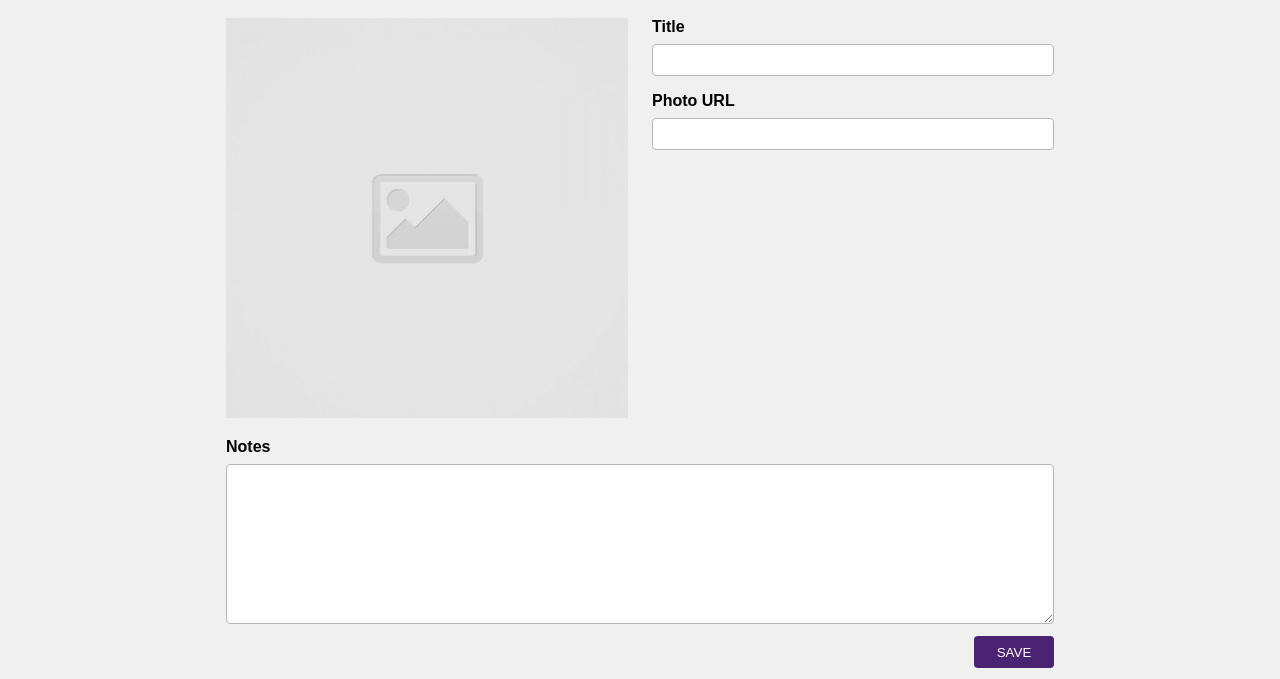
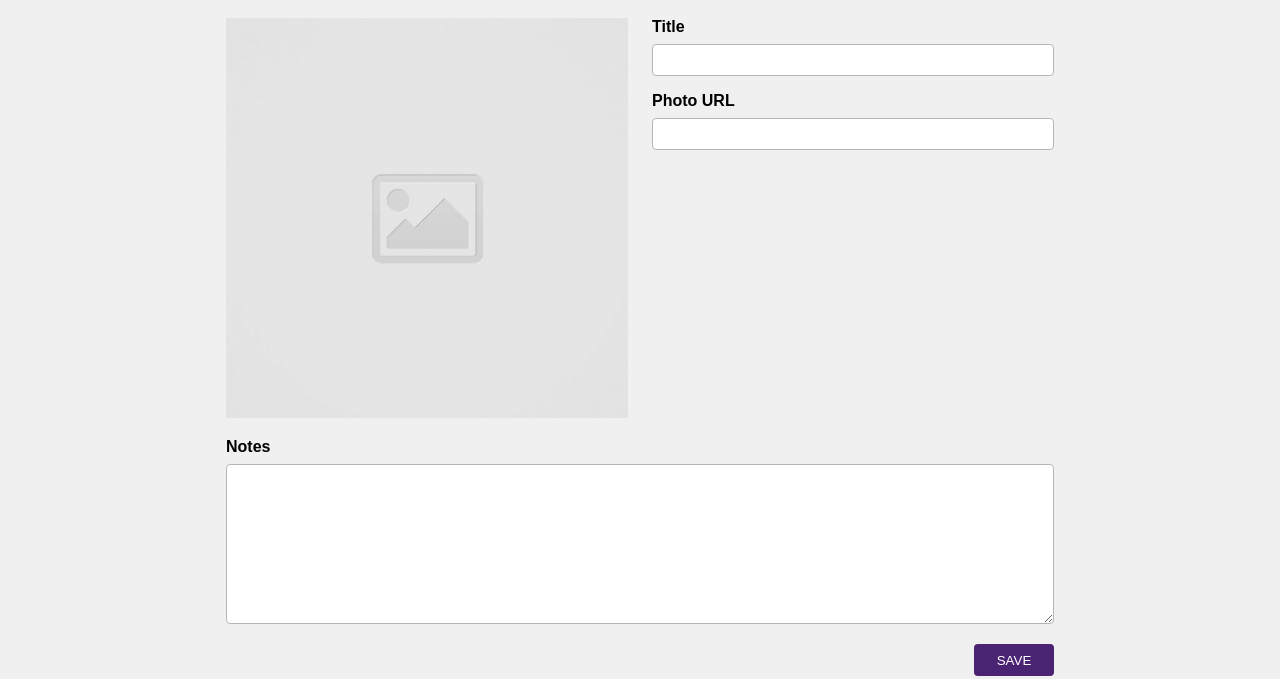
Before and after one commit to ry-zhao/code-journal, a website: page index.html in a window 1280 px wide. Shown: the part 121-800 px from the top of the page. Drawn offline with Linux system fonts and the light colour scheme; a web font is replaced by a local one.

Commit message:
Fixed additional errors.

```diff
--- a/css/layout.css
+++ b/css/layout.css
@@ -18,6 +18,10 @@
   width: 100%;
 }
 
+.column-permahalf {
+  width: 50%;
+}
+
 .flex {
   display: flex;
 }
--- a/css/styles.css
+++ b/css/styles.css
@@ -73,6 +73,7 @@ button:active {
   display: flex;
   justify-content: center;
   align-items: center;
+  z-index: 1;
 }
 
 .modal {
@@ -107,10 +108,6 @@ button:active {
 .save-button {
   width: 5rem;
   border: none;
-  position: absolute;
-  right: 0;
-  top: 0.5rem;
-  z-index: 0;
 }
 
 .save-button:active {
--- a/index.html
+++ b/index.html
@@ -83,10 +83,13 @@
               </div>
               <textarea required="required" id="notes" name="notes"></textarea>
             </div>
-            <div class="row align-items-center text-align-right padding-0
-              position-relative padding-top-1rem">
-              <a class="hidden delete-anchor red" href="#">Delete Entry</a>
-              <input class="save-button background-color-purple white" type="submit" value="SAVE">
+            <div class="row margin-top-1rem">
+                <div class="column-permahalf">
+                  <a class="hidden delete-anchor red" href="#">Delete Entry</a>
+                </div>
+                <div class="column-permahalf text-align-right">
+                  <input class="save-button background-color-purple white" type="submit" value="SAVE">
+                </div>
               </div>
             </div>
           </div>
```
